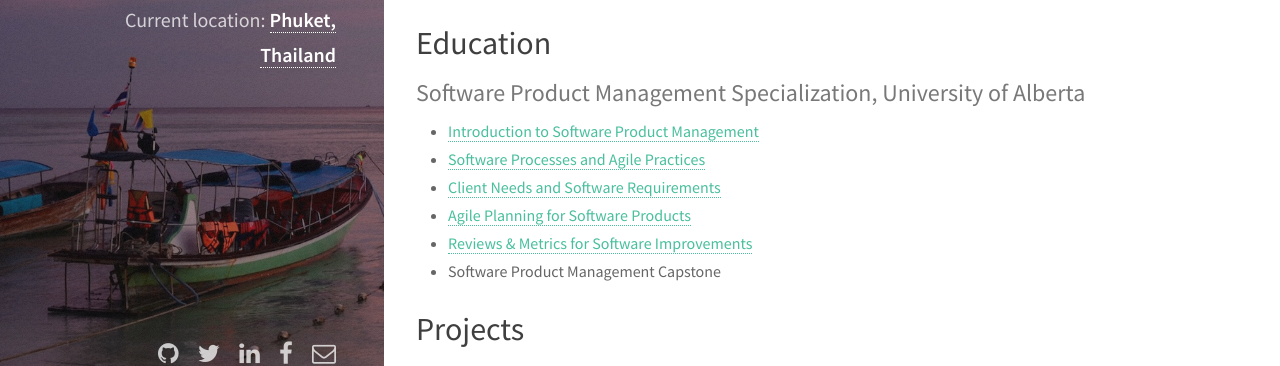
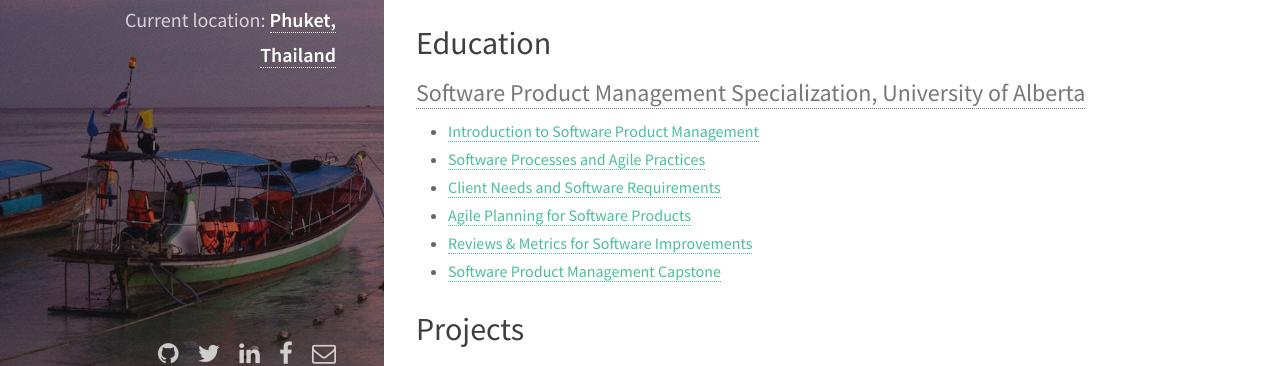
Before and after one commit to tamtamchik/tamtamchik.github.io, a Jekyll site: the page built from index.html, in a window 1280 px wide. Shown: the part 351-717 px from the top of the page. Built offline with Jekyll 4.4.1, drawn with Linux system fonts in a browser that asks for light colours.

Commit message:
added product management specialization

```diff
--- a/index.html
+++ b/index.html
@@ -46,7 +46,9 @@ layout: default
 
       <div class="row">
           <article class="12u 12u(small)">
-              <h2 class="major">Software Product Management Specialization, University of Alberta</h2>
+              <h2 class="major">
+                <a href="https://coursera.org/verify/specialization/UX3E8P6UXYBH">Software Product Management Specialization, University of Alberta</a>
+              </h2>
               <ul>
                   <li>
                     <a href="https://coursera.org/verify/RJMWMM6PJB7E">Introduction to Software Product Management</a>
@@ -63,7 +65,9 @@ layout: default
                   <li>
                     <a href="https://coursera.org/verify/C7Y9NSC2A7HR">Reviews &amp; Metrics for Software Improvements</a>
                   </li>
-                  <li>Software Product Management Capstone</li>
+                  <li>
+                    <a href="https://coursera.org/verify/TTCM5EZR8H3S">Software Product Management Capstone</a>
+                  </li>
               </ul>
           </article>
       </div>
```
